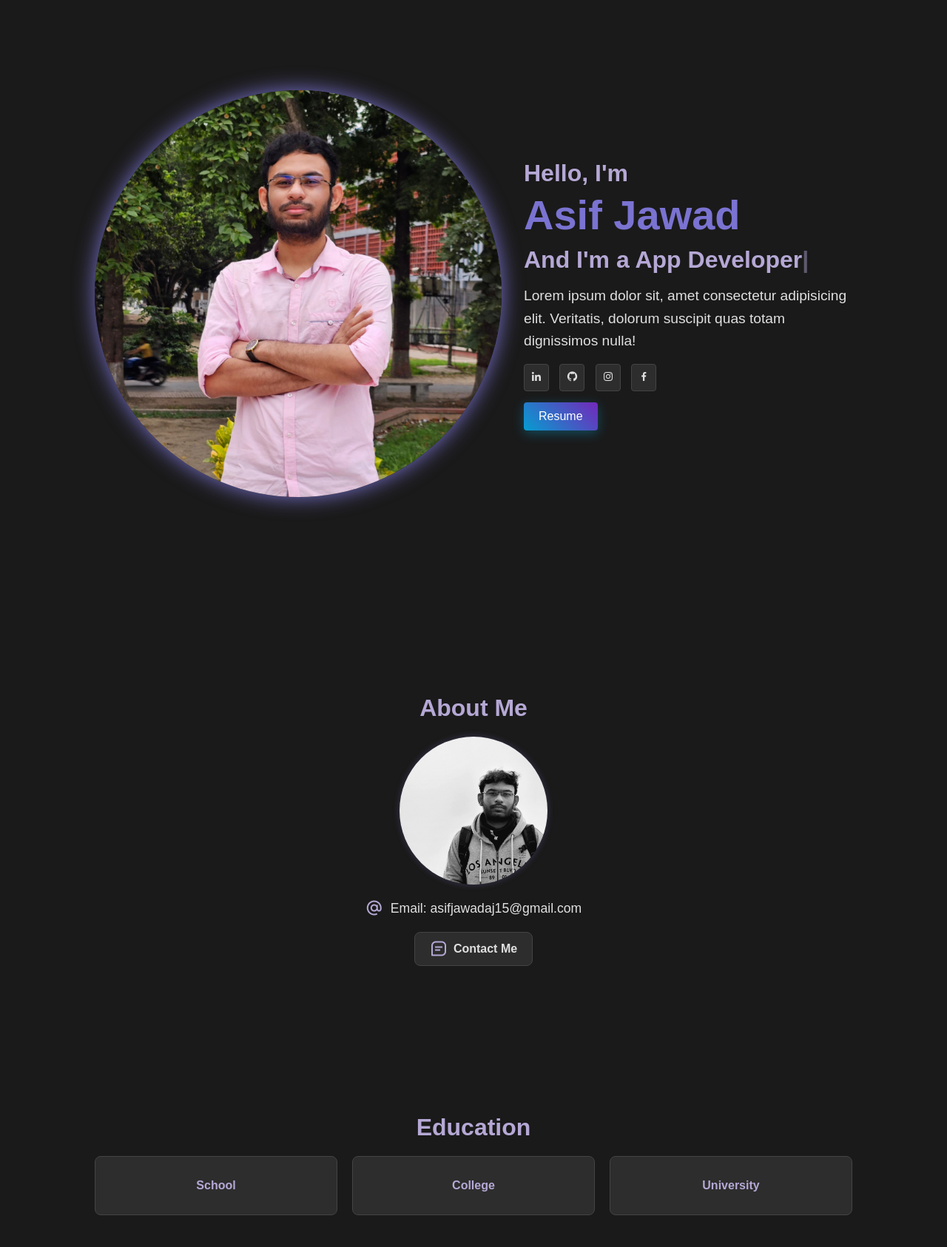
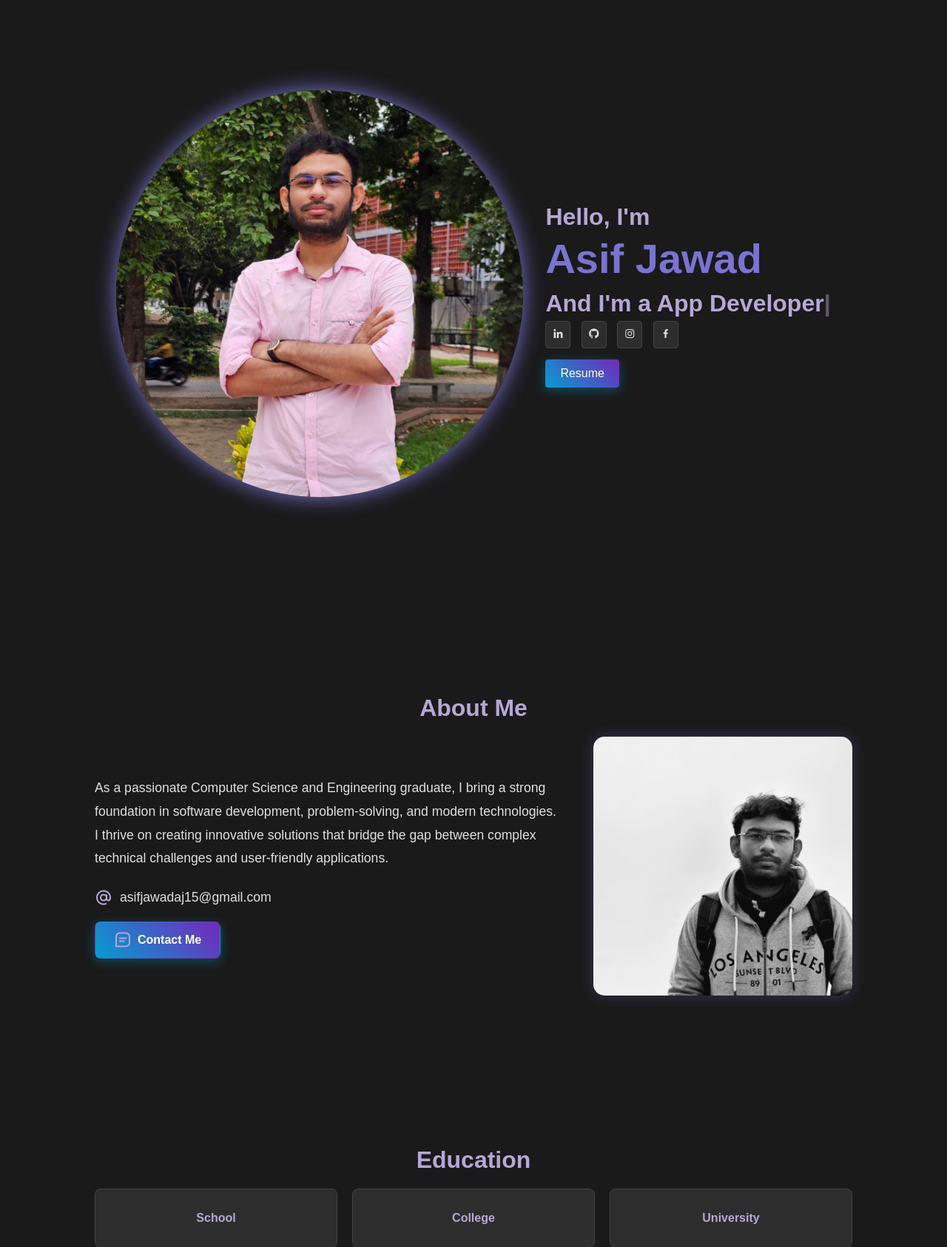
Before and after one commit to AsifJawad15/portfolio, a PHP site: page / in a window 1280 px wide. Shown: the part 61-1747 px from the top of the page at 74% size. Run offline with PHP 8.4, Linux system fonts and the light colour scheme; data that the repository does not hold is empty; some libraries are stand-ins or nearby versions.

Commit message:
Redesign About Me section with professional layout and CSE graduate description

```diff
--- a/css/style.css
+++ b/css/style.css
@@ -287,22 +287,34 @@ form button:hover {
 .about {
   padding: 80px 10%;
   background: #1a1a1a;
-  text-align: center;
 }
-.about-center {
+.about-content {
   display: flex;
-  flex-direction: column;
   align-items: center;
-  gap: 20px;
-  max-width: 400px;
+  justify-content: space-between;
+  gap: 50px;
+  max-width: 1200px;
   margin: 0 auto;
 }
+.about-text {
+  flex: 1;
+  text-align: left;
+}
+.about-text p {
+  font-size: 1.1rem;
+  line-height: 1.8;
+  color: #e0e0e0;
+  margin-bottom: 25px;
+}
+.about-image {
+  flex: 0 0 350px;
+}
 .about-photo {
-  width: 200px;
-  height: 200px;
+  width: 100%;
+  height: 350px;
   object-fit: cover;
-  border-radius: 50%;
-  box-shadow: 0 0 10px rgba(122,115,209,0.3);
+  border-radius: 15px;
+  box-shadow: 0 0 20px rgba(122,115,209,0.3);
 }
 .about-email {
   display: flex;
@@ -310,6 +322,7 @@ form button:hover {
   gap: 10px;
   font-size: 1.1rem;
   color: #e0e0e0;
+  margin-bottom: 20px;
 }
 .about-email i {
   font-size: 1.5rem;
@@ -319,14 +332,16 @@ form button:hover {
   display: inline-flex;
   align-items: center;
   gap: 8px;
-  background: #2d2d2d;
-  padding: 10px 20px;
+  background: linear-gradient(45deg, rgba(0, 191, 255, 0.8), rgba(138, 43, 226, 0.8));
+  backdrop-filter: blur(10px);
+  padding: 12px 25px;
   border-radius: 8px;
   text-decoration: none;
-  color: #e0e0e0;
+  color: #fff;
   font-weight: 600;
-  transition: background 0.3s, box-shadow 0.3s;
-  border: 1px solid #444;
+  transition: all 0.3s ease;
+  border: 1px solid transparent;
+  box-shadow: 0 4px 15px rgba(0, 191, 255, 0.3);
 }
 .about-contact i {
   font-size: 1.5rem;
@@ -461,6 +476,17 @@ form button:hover {
   .about-content, .education-grid {
     flex-direction: column;
     align-items: center;
+    gap: 30px;
+  }
+  .about-text {
+    text-align: center;
+  }
+  .about-image {
+    flex: 0 0 auto;
+  }
+  .about-photo {
+    width: 280px;
+    height: 280px;
   }
 }
 
--- a/index.php
+++ b/index.php
@@ -42,10 +42,7 @@ while ($r = $res->fetch_assoc()) {
       <h3>Hello, I'm</h3>
       <h1>Asif Jawad</h1>
       <h3>And I'm a <span class="multiple-text"></span></h3>
-      <p>
-        Lorem ipsum dolor sit, amet consectetur adipisicing elit.
-        Veritatis, dolorum suscipit quas totam dignissimos nulla!
-      </p>
+
       <div class="social-media">
         <a href="https://www.linkedin.com/in/asif-jawad-592461355/" target="_blank"><i class='bx bxl-linkedin'></i></a>
         <a href="https://github.com/AsifJawad15" target="_blank"><i class='bx bxl-github'></i></a>
@@ -61,21 +58,28 @@ while ($r = $res->fetch_assoc()) {
   <!-- ABOUT SECTION -->
   <section id="about" class="about">
     <h2 class="section-title">About Me</h2>
-    <div class="about-center">
-      <!-- Your centered photo -->
-      <img class="about-photo" src="images/me.jpg" alt="Asif Jawad">
+    <div class="about-content">
+      <!-- Left side - Text content -->
+      <div class="about-text">
+        <p>As a passionate Computer Science and Engineering graduate, I bring a strong foundation in software development, problem-solving, and modern technologies. I thrive on creating innovative solutions that bridge the gap between complex technical challenges and user-friendly applications.</p>
 
-      <!-- Email line (no hover) -->
+        <!-- Email line -->
         <div class="about-email">
           <i class='bx bx-at'></i>
-        <span>Email: asifjawadaj15@gmail.com</span>
+          <span>asifjawadaj15@gmail.com</span>
         </div>
 
-      <!-- Contact Me button/link -->
+        <!-- Contact Me button -->
         <a href="contact.php" class="about-contact">
           <i class='bx bx-message-square-detail'></i>
           <span>Contact Me</span>
         </a>
+      </div>
+
+      <!-- Right side - Photo -->
+      <div class="about-image">
+        <img class="about-photo" src="images/me.jpg" alt="Asif Jawad">
+      </div>
     </div>
   </section>
  <!-- EDUCATION SECTION -->
```
Lines whose indentation alone changed are shown as unchanged.
